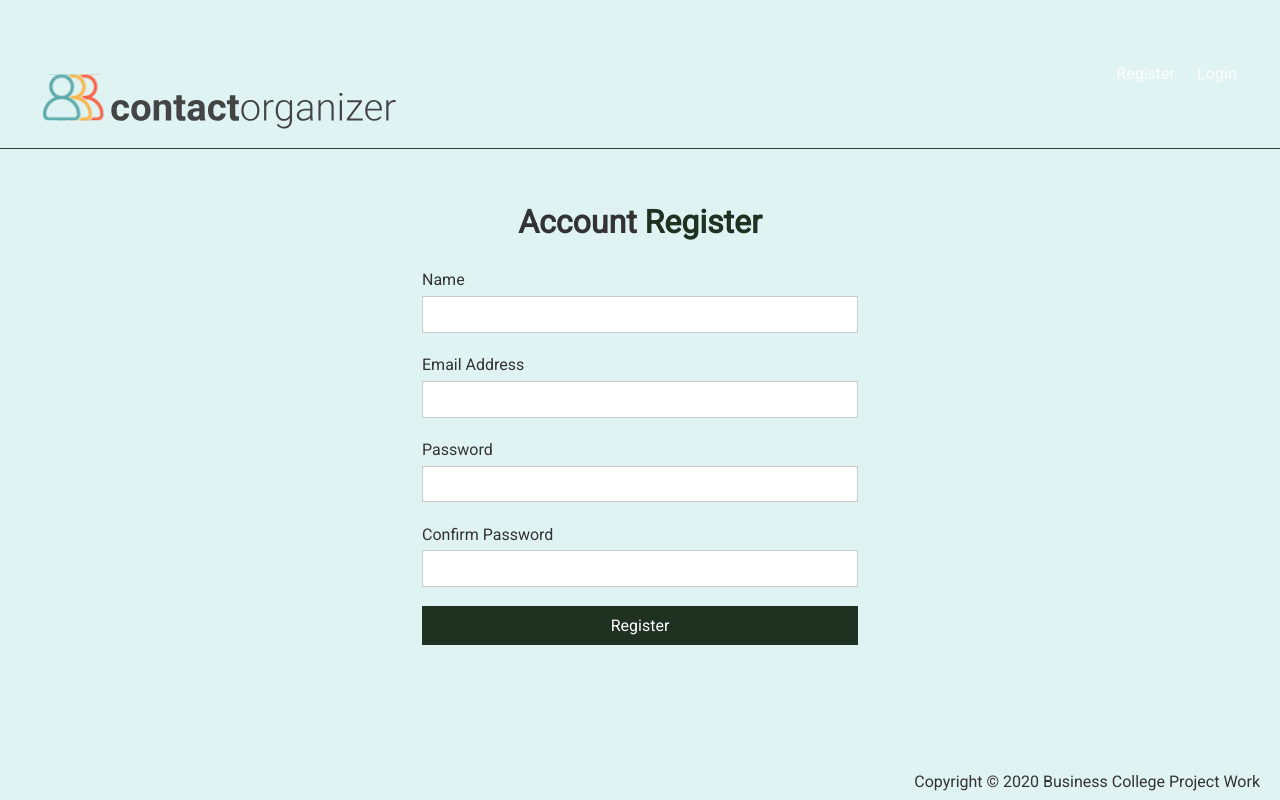
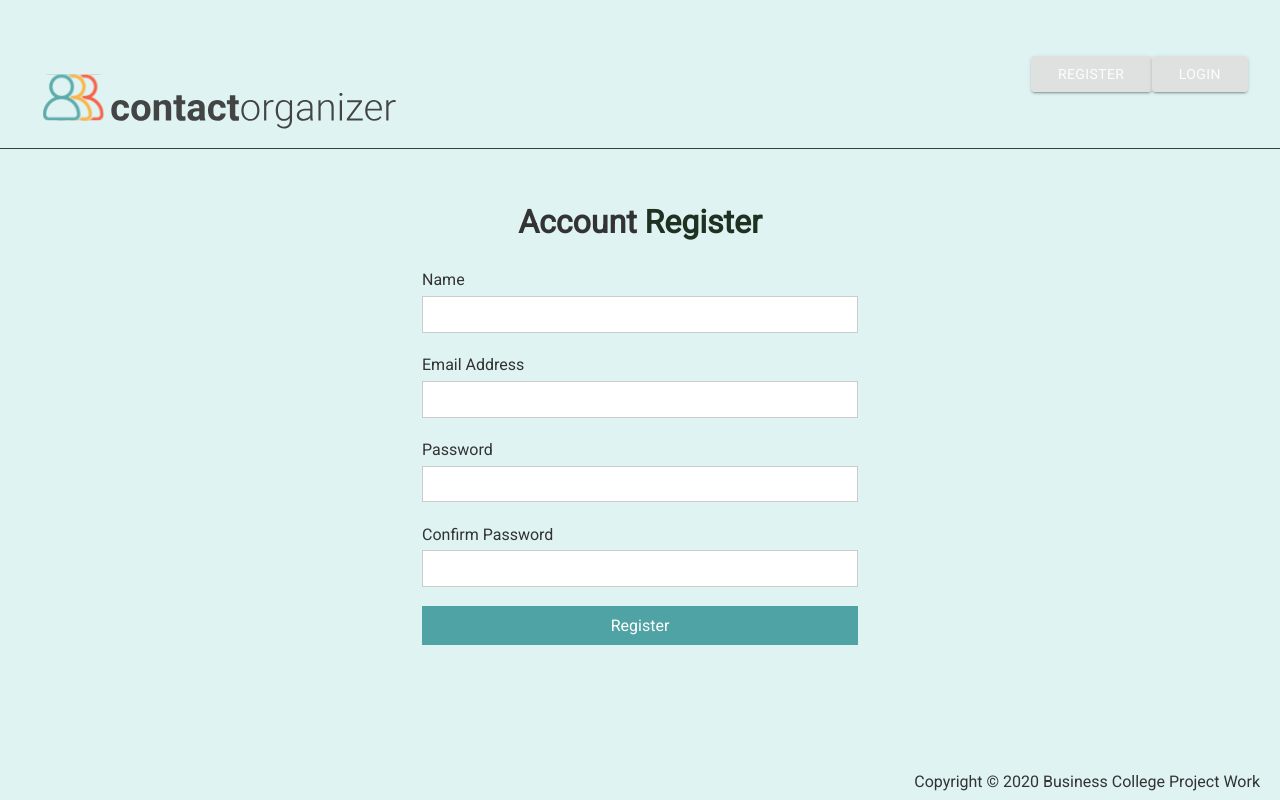
Before and after one commit to wahid2272/Contact-Organizer-Application, a React (Create React App) app in the folder contact-organizer-app/: page /register in a window 1280 px wide. Built offline with nearby package versions, Linux system fonts and the light colour scheme; no server answers.

Commit message:
[Styling] - installed material ui library and styled input buttons

```diff
--- a/contact-organizer-app/src/App.css
+++ b/contact-organizer-app/src/App.css
@@ -8,6 +8,8 @@
   --light-color: #f4f4f4;
   --danger-color: #dc3545;
   --success-color: #28a745;
+  --bt-color: #50A3A4;
+
 }
 
 * {
@@ -22,6 +24,8 @@ body {
   line-height: 1.6;
   background-color: var(--bg-color);
   color: #333;
+  /* max-width: 1400px;
+  margin: 0 auto; */
 }
 
 a {
@@ -236,7 +240,7 @@ img {
 
 .badge-primary,
 .alert-primary {
-  background: var(--primary-color);
+  background: var(--bt-color);
   color: #fff;
 }
 
@@ -300,6 +304,7 @@ img {
 }
 .hero-content {
   font-size: 1.5em;
+  padding: 2em 0;
 }
 
 /* Forms */
--- a/contact-organizer-app/src/components/Login.js
+++ b/contact-organizer-app/src/components/Login.js
@@ -1,6 +1,8 @@
 import React, { useState, useContext, useEffect } from 'react';
 import AlertContext from '.././services/alert/AlertContext';
 import AuthContext from '.././services/authentication/AuthenticationContext';
+
+
 
 const Login = (props) => {
   const alertContext = useContext(AlertContext);
--- a/contact-organizer-app/src/components/Navbar.js
+++ b/contact-organizer-app/src/components/Navbar.js
@@ -3,7 +3,9 @@ import PropTypes from 'prop-types';
 import { Link } from 'react-router-dom';
 import AuthContext from '../services/authentication/AuthenticationContext';
 import ContactContext from '../services/contactState/ContactContext';
-import logo from './logo.svg'
+import logo from './logo.svg';
+
+import Button from '@material-ui/core/Button';
 
 const Navbar = ({ title, icon}) => {
   const authContext = useContext(AuthContext);
@@ -36,12 +38,16 @@ const Navbar = ({ title, icon}) => {
 
   const guestLinks = (
     <>
+    <Button variant="contained" color="bt-color">
       <li>
         <Link to='/register'>Register</Link>
       </li>
+    </Button>
+    <Button variant="contained">
       <li>
         <Link to='/login'>Login</Link>
       </li>
+    </Button>
     </>
   );
 
```
Also changed, not shown: 1 other file (tests, documents, lock files or other folders).
